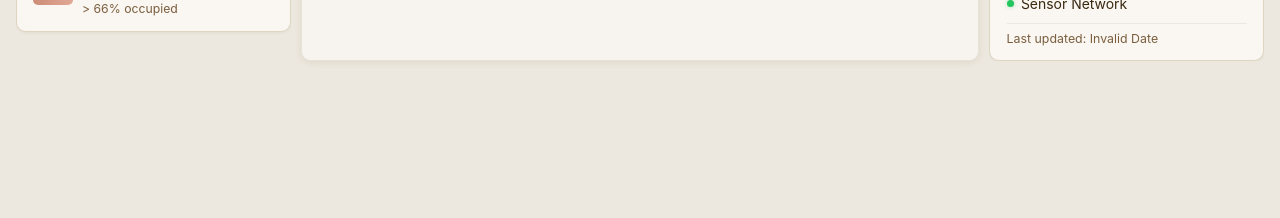
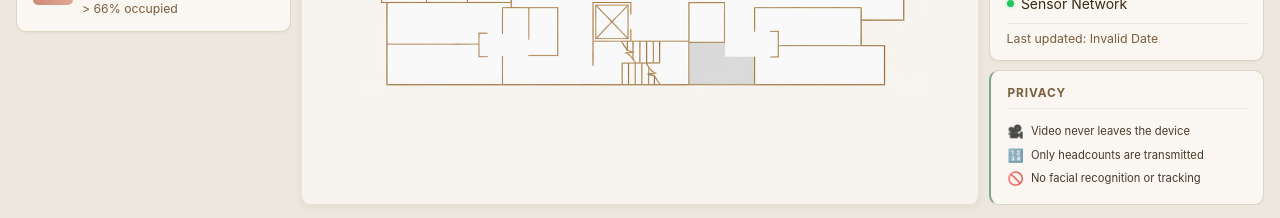
Before and after one commit to yvie97/crowdmap, a React (Create React App) app in the folder frontend/: page / in a window 1280 px wide. Shown: the part 782-1000 px from the top of the page. Before the commit the page ends 860 px from the top, so only its background shows below. Built offline with nearby package versions, Linux system fonts and the light colour scheme; no server answers.

Commit message:
Rank recommendations by occupancy ratio; add Privacy card

```diff
--- a/frontend/src/App.css
+++ b/frontend/src/App.css
@@ -385,3 +385,9 @@
 .popup-count-sub  { font-size: 0.82rem; color: #7a5e3e; margin: 2px 0 8px; }
 .popup-label { display: inline-block; color: white; padding: 3px 13px; border-radius: 20px; font-size: 0.84rem; font-weight: 700; margin-bottom: 5px; }
 .popup-time  { font-size: 0.78rem; color: #7a5e3e; }
+
+/* ── Privacy card ────────────────────────────── */
+.privacy-card { border-left: 3px solid rgb(120,168,135); }
+.privacy-item { display: flex; align-items: center; gap: 8px; padding: 4px 0; }
+.privacy-icon { font-size: 0.9rem; }
+.privacy-text { font-size: 0.78rem; color: #4a3a28; }
--- a/frontend/src/App.js
+++ b/frontend/src/App.js
@@ -367,6 +367,22 @@
           Last updated: {lastUpdated ? new Date(lastUpdated * 1000).toLocaleTimeString() : '—'}
         </div>
       </div>
+
+      <div className="panel-card privacy-card">
+        <div className="panel-title">PRIVACY</div>
+        <div className="privacy-item">
+          <span className="privacy-icon">🎥</span>
+          <span className="privacy-text">Video never leaves the device</span>
+        </div>
+        <div className="privacy-item">
+          <span className="privacy-icon">🔢</span>
+          <span className="privacy-text">Only headcounts are transmitted</span>
+        </div>
+        <div className="privacy-item">
+          <span className="privacy-icon">🚫</span>
+          <span className="privacy-text">No facial recognition or tracking</span>
+        </div>
+      </div>
     </div>
   );
 }
```
Also changed, not shown: 2 other files (tests, documents, lock files or other folders).
